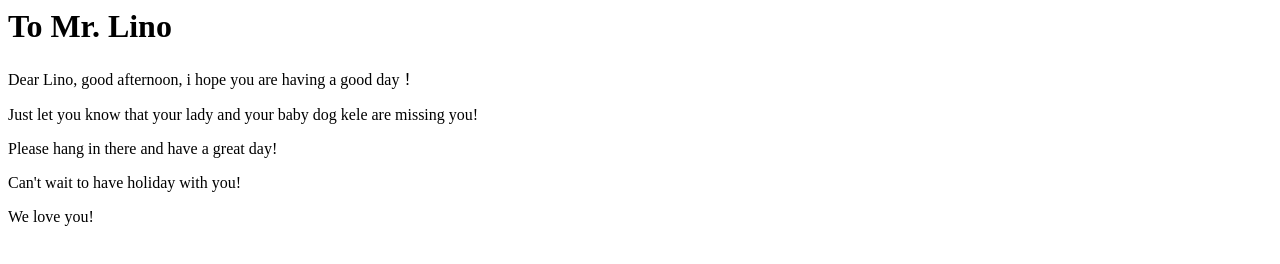
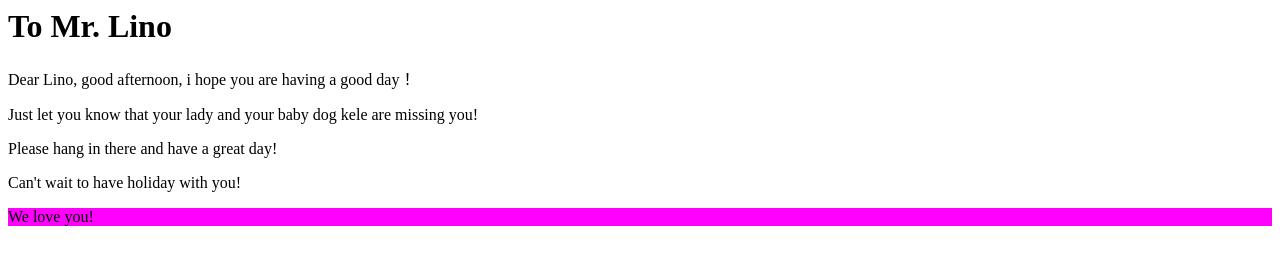
Before and after one commit to elvacucuy/alettertoyou, a plain HTML site: page index.html in a window 1280 px wide. Drawn offline with Linux system fonts and the light colour scheme.

Commit message:
Update index.html

```diff
--- a/index.html
+++ b/index.html
@@ -7,4 +7,7 @@
 <p> Just let you know that your lady and your baby dog kele are missing you!</p>
 <p> Please hang in there and have a great day!</p>
 <p> Can't wait to have holiday with you!</p>
-<p> We love you!</p>
+
+<p style="background-color:rgb(255,0,255)">
+We love you!
+</p>
```
